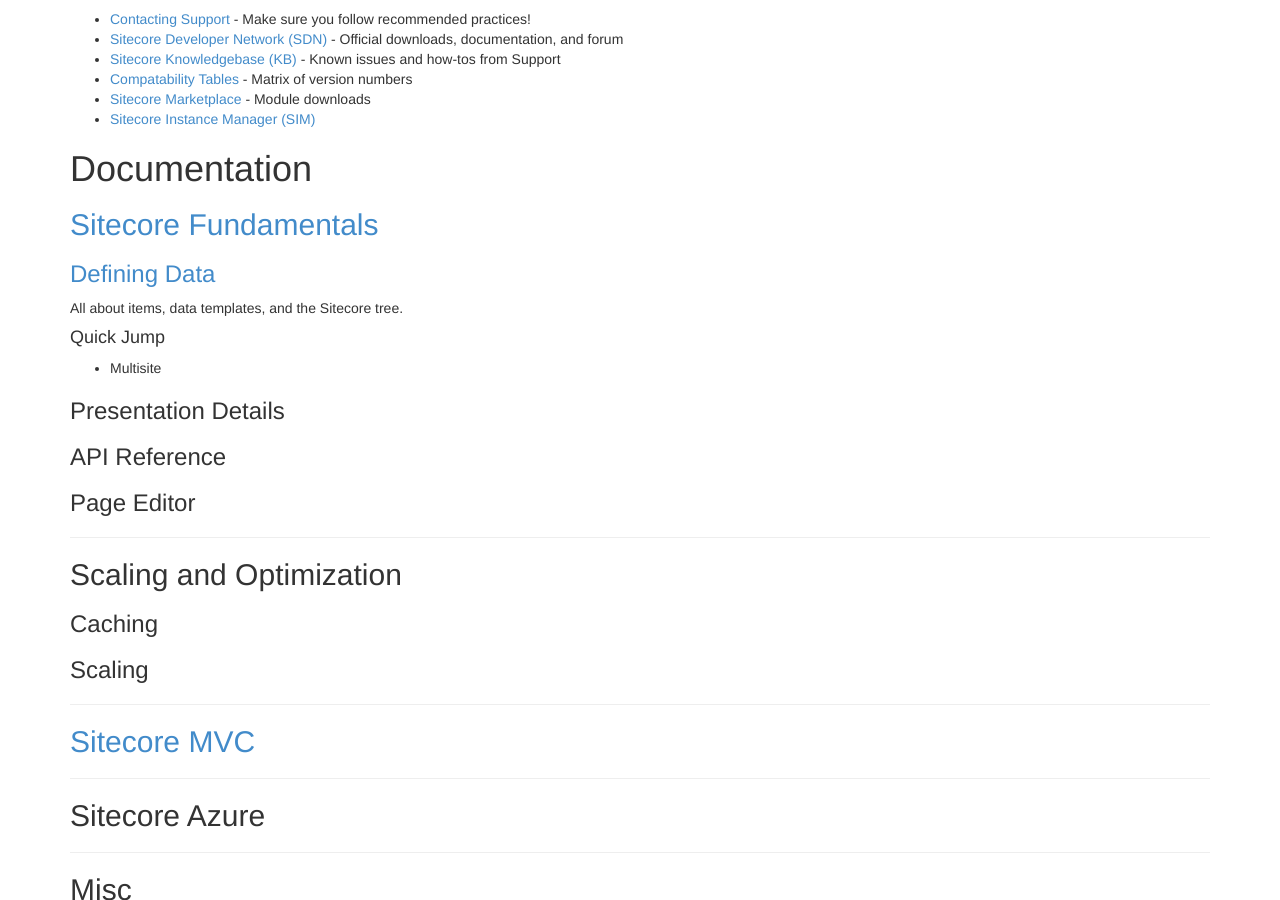
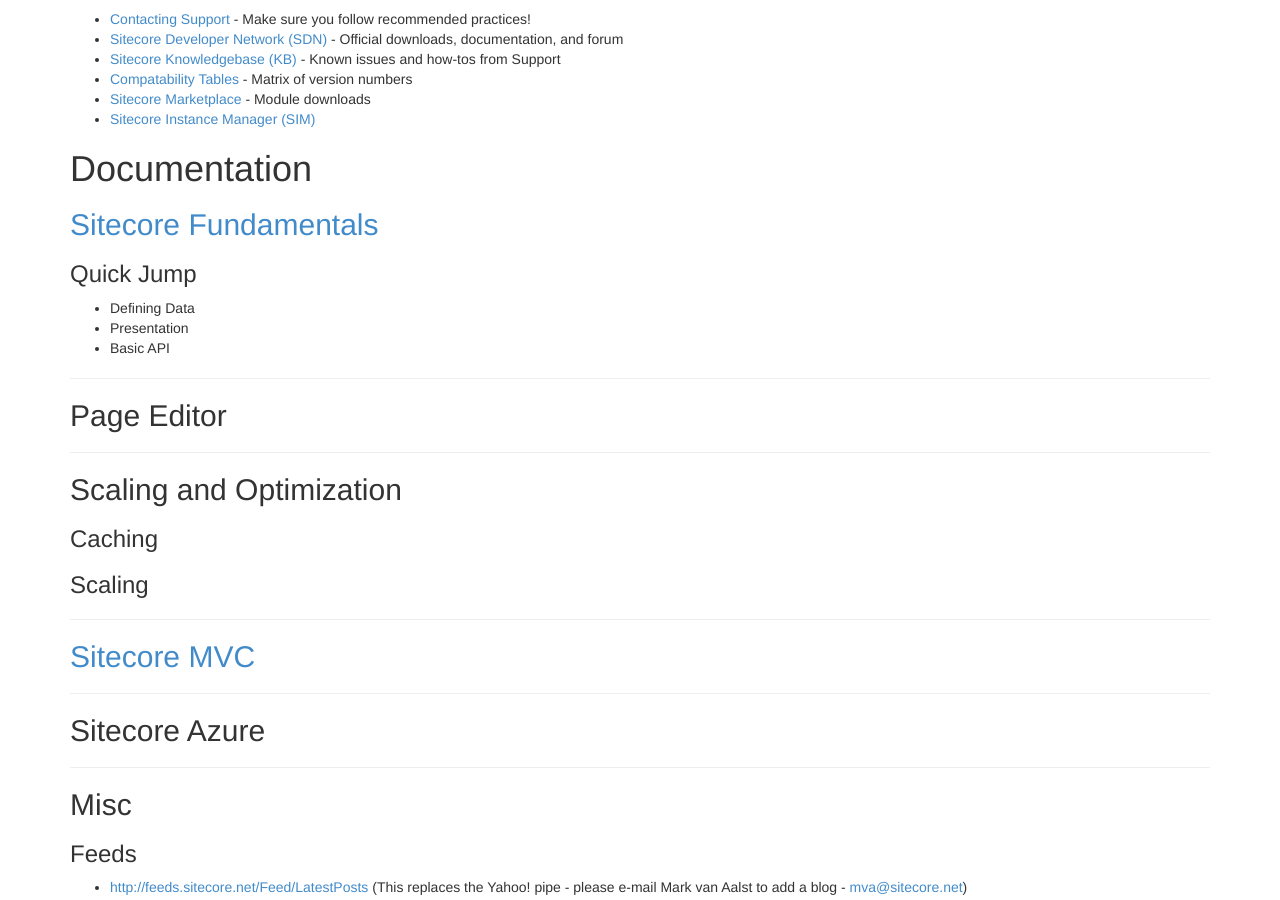
Before and after one commit to Sitecore-Community/docs, a Jekyll site: the page built from index.md, in a window 1280 px wide and 900 px high, scrolled down 372 px. Built offline with Jekyll 4.4.1, drawn with Linux system fonts in a browser that asks for light colours; nearby versions of some CDN libraries.

Commit message:
Modified file using Dillinger

```diff
--- a/index.md
+++ b/index.md
@@ -20,17 +20,15 @@
 
 ##[Sitecore Fundamentals](/documentation/Sitecore Fundamentals/index.html)
 
-### [Defining Data](/documentation/Sitecore Fundamentals/index.html)
-All about items, data templates, and the Sitecore tree.
+### Quick Jump
 
-#### Quick Jump
-* Multisite
+* Defining Data
+* Presentation
+* Basic API
 
-### Presentation Details
+---------------------------------------
 
-### API Reference
-
-### Page Editor
+## Page Editor
 
 ---------------------------------------
 
```
